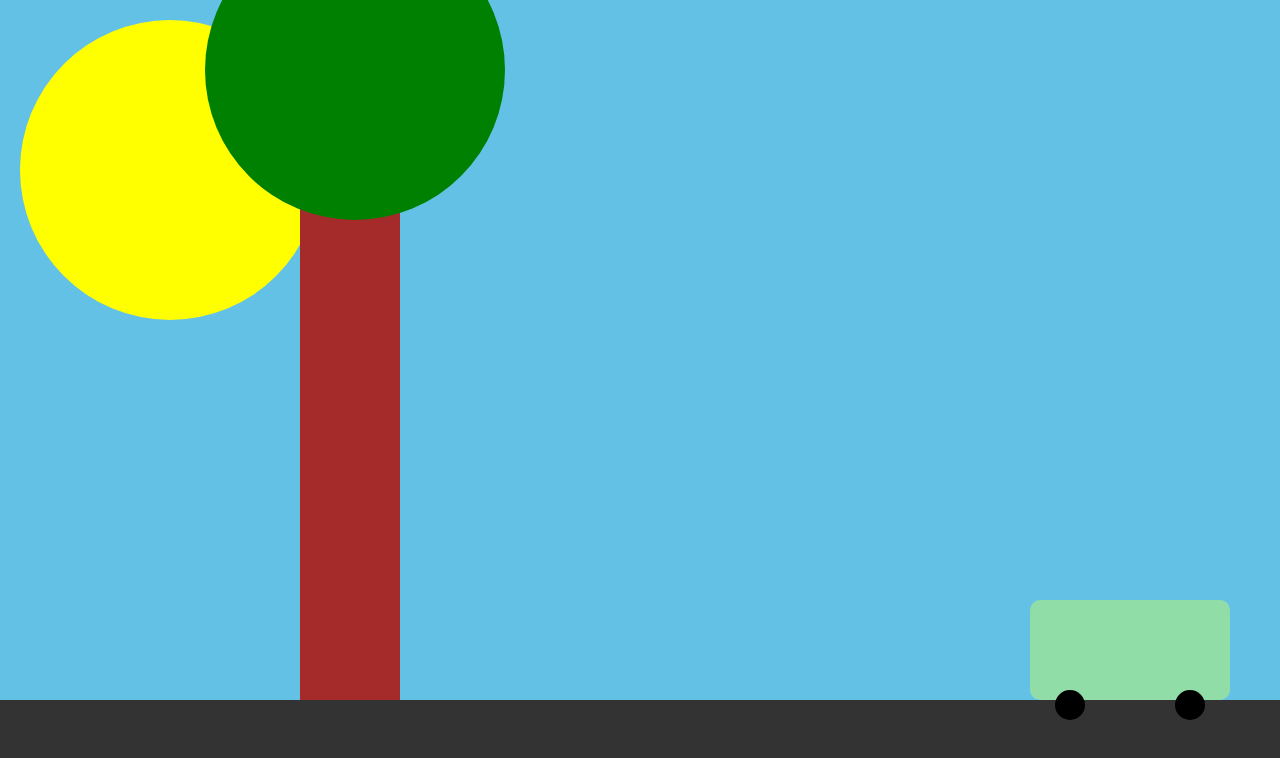
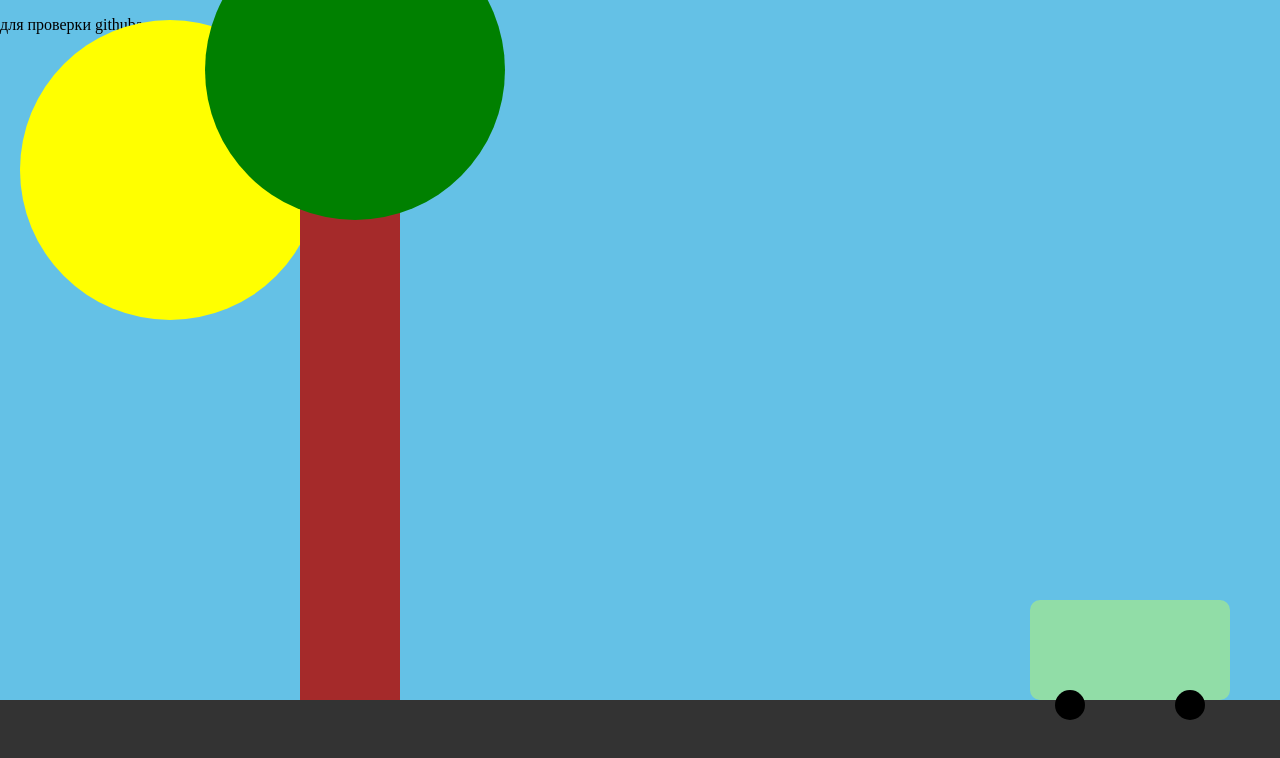
Before and after one commit to MrDobryak88/KT5, a plain HTML site: page index.html in a window 1280 px wide. Drawn offline with Linux system fonts and the light colour scheme.

Commit message:
Добавил текст в index.html

```diff
--- a/index.html
+++ b/index.html
@@ -9,6 +9,7 @@
 
 </head>
 <body>
+    <p>для проверки githuba</p>
     <div class="sun"></div>
     <div class="tree">
         <div class="tree-leaves"></div>
```
Also changed, not shown: 1 other file.
